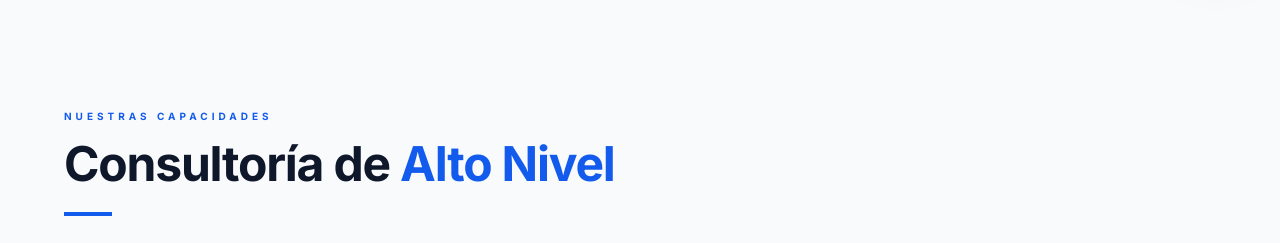
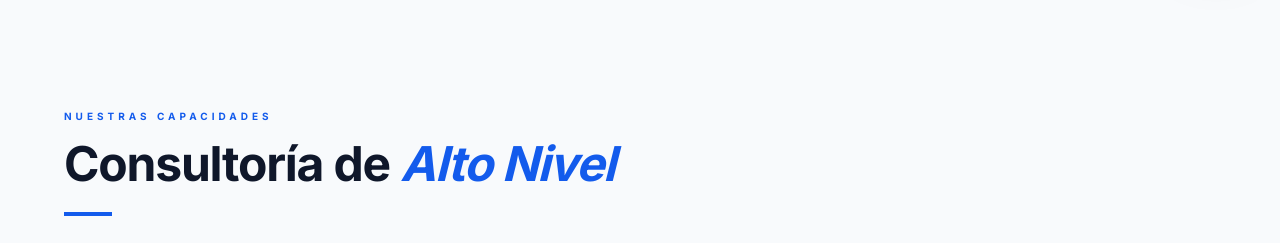
Before and after one commit to asinomas/paginaultima, a React (Vite) app in the folder Pagina_ultima/: page / in a window 1280 px wide. Shown: the part 820-1063 px from the top of the page. Built offline with nearby package versions, Linux system fonts and the light colour scheme.

Commit message:
Update Services.tsx

```diff
--- a/Pagina_ultima/src/components/Services.tsx
+++ b/Pagina_ultima/src/components/Services.tsx
@@ -35,7 +35,7 @@ const Services: React.FC<ServicesProps> = ({ onNavigate }) => {
 
           {/* Título: Ajustado de 6xl a 5xl para un equilibrio más sutil */}
           <h3 className="text-4xl md:text-5xl font-extrabold text-slate-900 mb-6 tracking-tight">
-            Consultoría de <span className="text-[#135bec]">Alto Nivel</span>
+            Consultoría de <span className="text-[#135bec] italic">Alto Nivel</span>
           </h3>
 
           <div className="h-1 w-12 bg-[#135bec] mb-8"></div>
```
